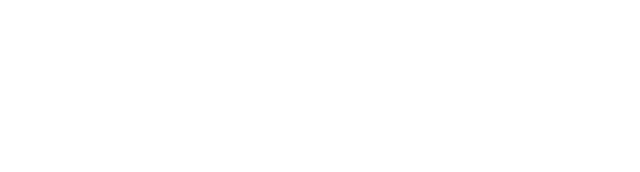
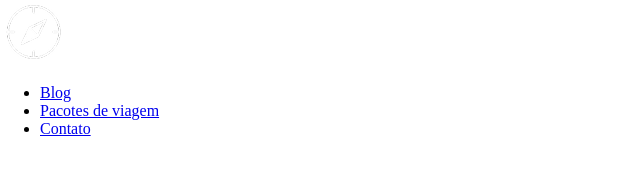
Before and after one commit to JuniorSoares-dev/jornada-viagens, a plain HTML site: page index.html in a window 1280 px wide. Shown: the whole page, without its empty margins (0-640 px from the left). Drawn offline with Linux system fonts and the light colour scheme.

Commit message:
Cria estrutura do menu

```diff
--- a/index.html
+++ b/index.html
@@ -6,5 +6,34 @@
     <link rel="stylesheet" href="css/style.css" />
     <title>Jornada Viagens</title>
   </head>
-  <body></body>
+  <body>
+    <header>
+      <a href="index.html" title="voltar para a página inicial">
+        <img
+          src="img/bussola-jornada-branco.png"
+          alt="bussola do logo Jornada Viagens na cor branca"
+        />
+      </a>
+      <nav>
+        <ul>
+          <li>
+            <a href="blog.html" target="_blank" title="Acessar Blog">Blog</a>
+          </li>
+          <li>
+            <a
+              href="pacotes.html"
+              target="_blank"
+              title="Acessar Pacotes de Viagem"
+              >Pacotes de viagem</a
+            >
+          </li>
+          <li>
+            <a href="contato.html" target="_blank" title="Acessar Contato"
+              >Contato</a
+            >
+          </li>
+        </ul>
+      </nav>
+    </header>
+  </body>
 </html>
```
Also changed, not shown: img/bussola-jornada-branco.png (added).
